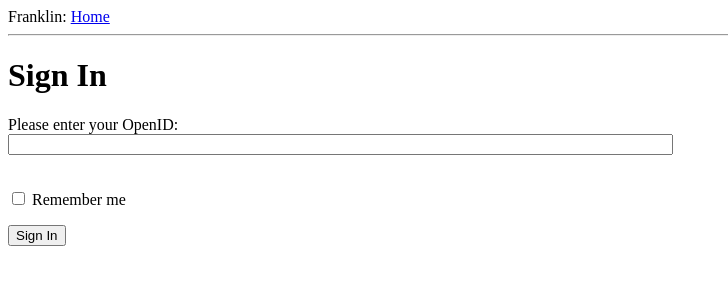
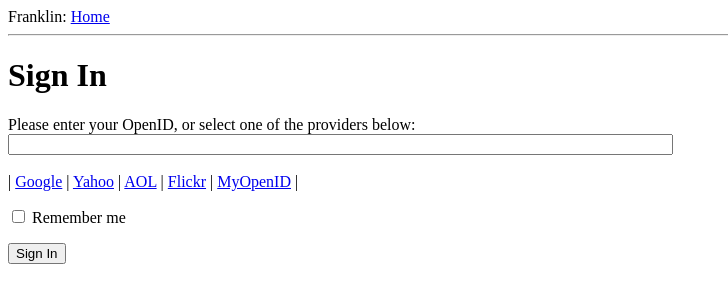
Before and after one commit to eichelbw/franklin, a Flask app: page /login in a window 1280 px wide. Shown: the top 303 px of the page, without its empty margins (0-728 px from the left). Run offline with Flask 2, Linux system fonts and the light colour scheme.

Commit message:
add openid helpers

```diff
--- a/app/templates/login.html
+++ b/app/templates/login.html
@@ -1,15 +1,31 @@
 {% extends "base.html" %}
 
 {% block content %}
+<script type="text/javascript">
+function set_openid(openid, pr)
+{
+  u = openid.search('<username>')
+  if (u != -1) {
+    // openid requires username
+    user = prompt('Enter your ' + pr + ' username:')
+    openid = openid.supstr(0, u) + user
+  }
+  form = document.forms['login']
+  form.elements['openid'].value = openid
+}
+</script>
   <h1>Sign In</h1>
   <form action="" method="post" name="login">
     {{ form.hidden_tag() }}
     <p>
-      Please enter your OpenID:<br />
+      Please enter your OpenID, or select one of the providers below:<br />
       {{ form.openid(size=80) }}<br />
       {% for error in form.openid.errors %}
         <span style="color: red;">[{{ error }}]</span>
       {% endfor %}<br />
+      |{% for pr in providers %}
+      <a href="javascript:set_openid('{{ pr.url }}', '{{ pr.name }}');">{{ pr.name }}</a> |
+      {% endfor %}
     </p>
     <p>{{ form.remember_me }} Remember me</p>
     <p><input type="submit" value="Sign In"></p>
--- a/app/views.py
+++ b/app/views.py
@@ -32,4 +32,5 @@ def login():
         return redirect('/index')
     return render_template('login.html',
             title='Sign In',
-            form=form)
+            form=form,
+            providers=app.config['OPENID_PROVIDERS'])
--- a/config.py
+++ b/config.py
@@ -1,2 +1,8 @@
 WTF_CSRF_ENABLED = True
 SECRET_KEY = 'you-will-never-guess'
+
+OPENID_PROVIDERS = [{'name' : 'Google', 'url' : 'https://www.google.com/accounts/o8/id'},
+        {'name': 'Yahoo', 'url': 'https://me.yahoo.com'},
+        {'name': 'AOL', 'url': 'http://openid.aol.com/<username>'},
+        {'name': 'Flickr', 'url': 'http://www.flickr.com/<username>'},
+        {'name': 'MyOpenID', 'url': 'https://www.myopenid.com'}]
```
Also changed, not shown: 1 other file.
